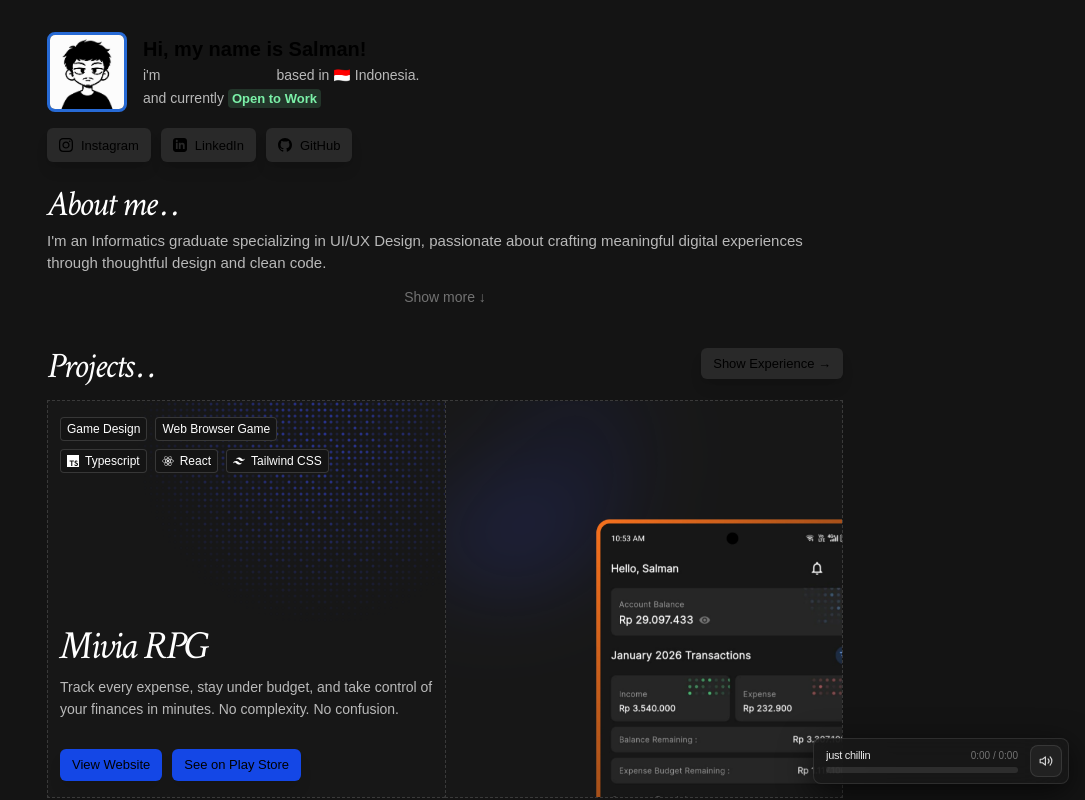
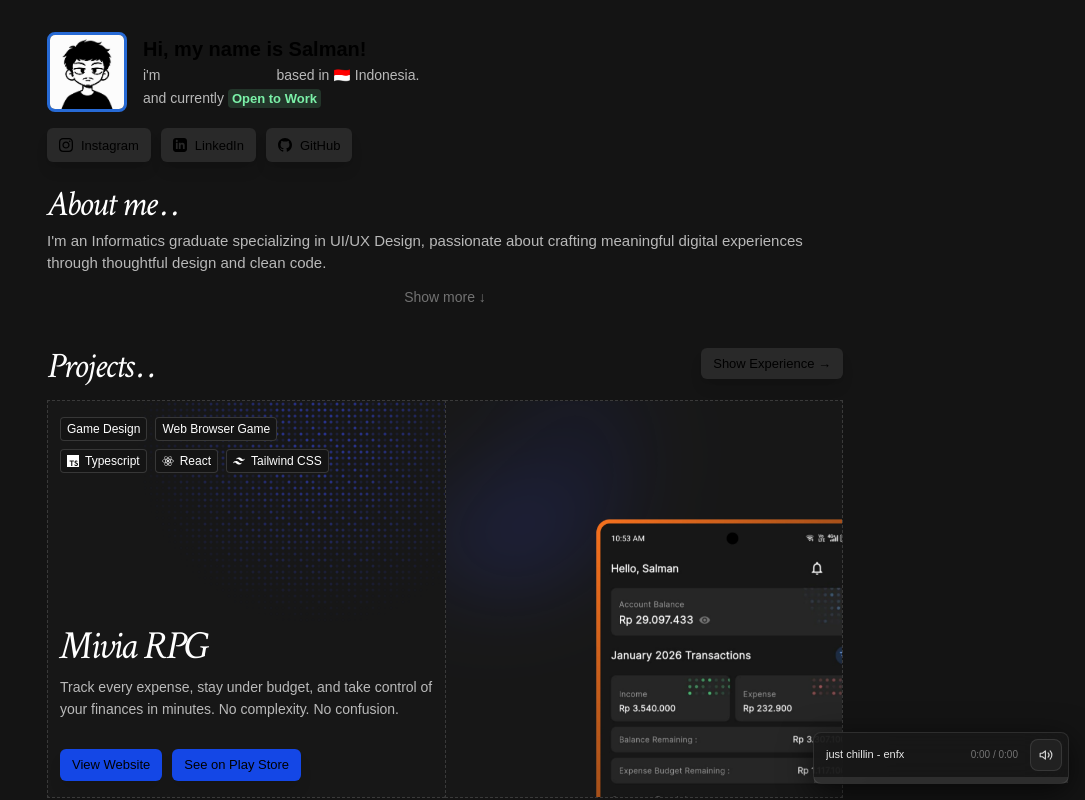
Before and after one commit to salman-setiawan/porto-2026, a React (Vite) app: page / in a window 1280 px wide. Shown: the top 800 px of the page, without its empty margins (195-1280 px from the left). Built offline with nearby package versions, Linux system fonts and the light colour scheme; a web font is replaced by a local one.

Commit message:
fixing music player

```diff
--- a/src/components/MusicPlayer.jsx
+++ b/src/components/MusicPlayer.jsx
@@ -187,7 +187,7 @@ const MusicPlayer = () => {
       {/* ── Floating Bar Mini Player Panel (Desktop selalu ada, Mobile Slide in/out dari kanan) ── */}
       <div
         className={`
-          flex items-center gap-3 pl-3 pr-1.5 py-1.5 rounded-lg
+          rounded-lg
           bg-[#181818]/90 border border-white/10 backdrop-blur-xl
           shadow-[0_8px_32px_rgba(0,0,0,0.65)]
           transition-all duration-300 ease-out
@@ -201,29 +201,16 @@ const MusicPlayer = () => {
           }
         `}
       >
+        <div className="flex items-center gap-3 pl-3 pr-1.5 py-1.5">
           {/* Info Lagu & Progress Slider */}
           <div className="flex flex-col gap-1 w-44 md:w-48">
-          <div className="flex items-center justify-between text-[11px] leading-tight">
-            <span className="font-medium text-white/90 truncate tracking-tight">
-              just chillin
+            <div className="flex items-end justify-between text-[11px] leading-tight">
+              <span className="text-white/90 truncate">
+                just chillin - enfx
               </span>
               <span className="text-[10px] text-white/40">
                 {formatTime(currentTime)} / {formatTime(duration)}
               </span>
-          </div>
-
-          {/* Interactive Progress Bar */}
-          <div
-            onClick={handleSeek}
-            className="w-full h-1.5 bg-white/10 rounded-full cursor-pointer relative overflow-hidden group/bar"
-          >
-            <div
-              className={`h-full rounded-full transition-all duration-100 ${isMuted
-                ? 'bg-white/30'
-                : 'bg-gradient-to-r from-blue-500 to-sky-400'
-                }`}
-              style={{ width: `${progress}%` }}
-            />
             </div>
           </div>
 
@@ -269,6 +256,20 @@ const MusicPlayer = () => {
             ✕
           </button>
         </div>
+        {/* Interactive Progress Bar */}
+        <div
+          onClick={handleSeek}
+          className="w-full h-1.5 bg-white/10 cursor-pointer relative overflow-hidden group/bar"
+        >
+          <div
+            className={`h-full transition-all duration-100 ${isMuted
+              ? 'bg-white/30'
+              : 'bg-gradient-to-r from-blue-500 to-sky-400'
+              }`}
+            style={{ width: `${progress}%` }}
+          />
+        </div>
+      </div>
     </div>
   )
 }
```
Lines whose indentation alone changed are shown as unchanged.
